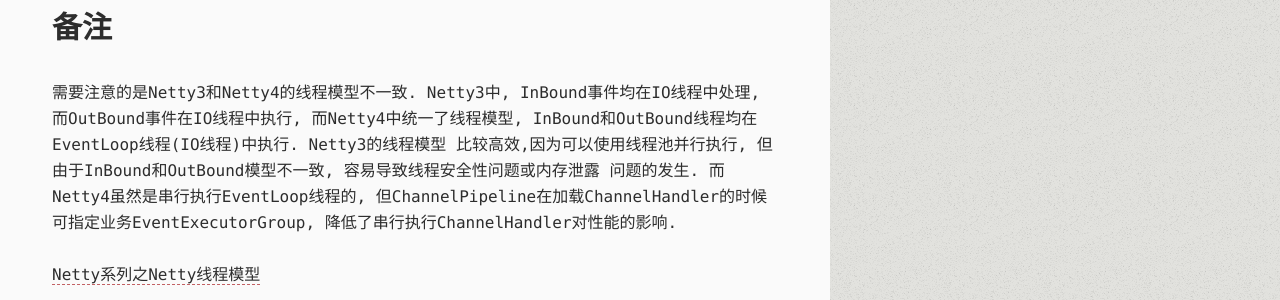
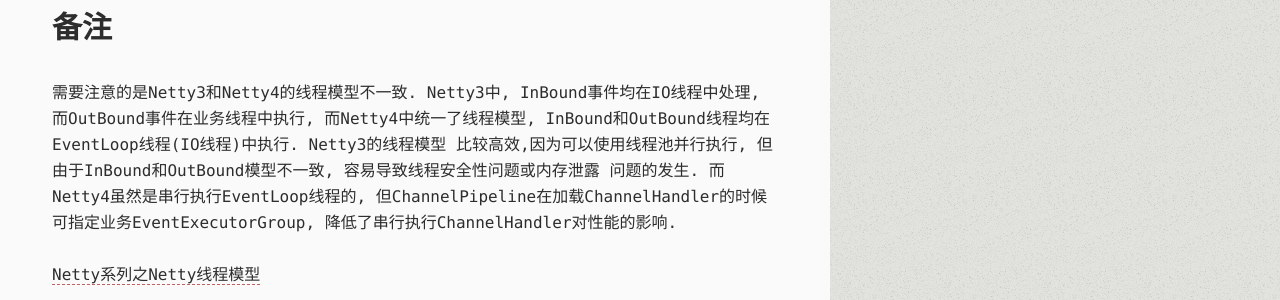
Before and after one commit to 18965050/18965050.github.io, a Jekyll site: the page built from _posts/2016-01-27-nettyinaction.md, in a window 1280 px wide. Shown: the part 1318-1618 px from the top of the page. Built offline with Jekyll 4.4.1, drawn with Linux system fonts in a browser that asks for light colours; comment, search, counter and statistics services are not loaded.

Commit message:
文档修改

```diff
--- a/_posts/2016-01-27-nettyinaction.md
+++ b/_posts/2016-01-27-nettyinaction.md
@@ -29,7 +29,7 @@
 [https://github.com/18965050/netty-in-action/wiki](https://github.com/18965050/netty-in-action/wiki "NettyInAction读书笔记")
 
 ## 备注
-需要注意的是Netty3和Netty4的线程模型不一致. Netty3中, InBound事件均在IO线程中处理, 而OutBound事件在IO线程中执行,
+需要注意的是Netty3和Netty4的线程模型不一致. Netty3中, InBound事件均在IO线程中处理, 而OutBound事件在业务线程中执行,
 而Netty4中统一了线程模型, InBound和OutBound线程均在EventLoop线程(IO线程)中执行. Netty3的线程模型
 比较高效,因为可以使用线程池并行执行, 但由于InBound和OutBound模型不一致, 容易导致线程安全性问题或内存泄露
 问题的发生. 而Netty4虽然是串行执行EventLoop线程的, 但ChannelPipeline在加载ChannelHandler的时候可指定业务EventExecutorGroup,
```
